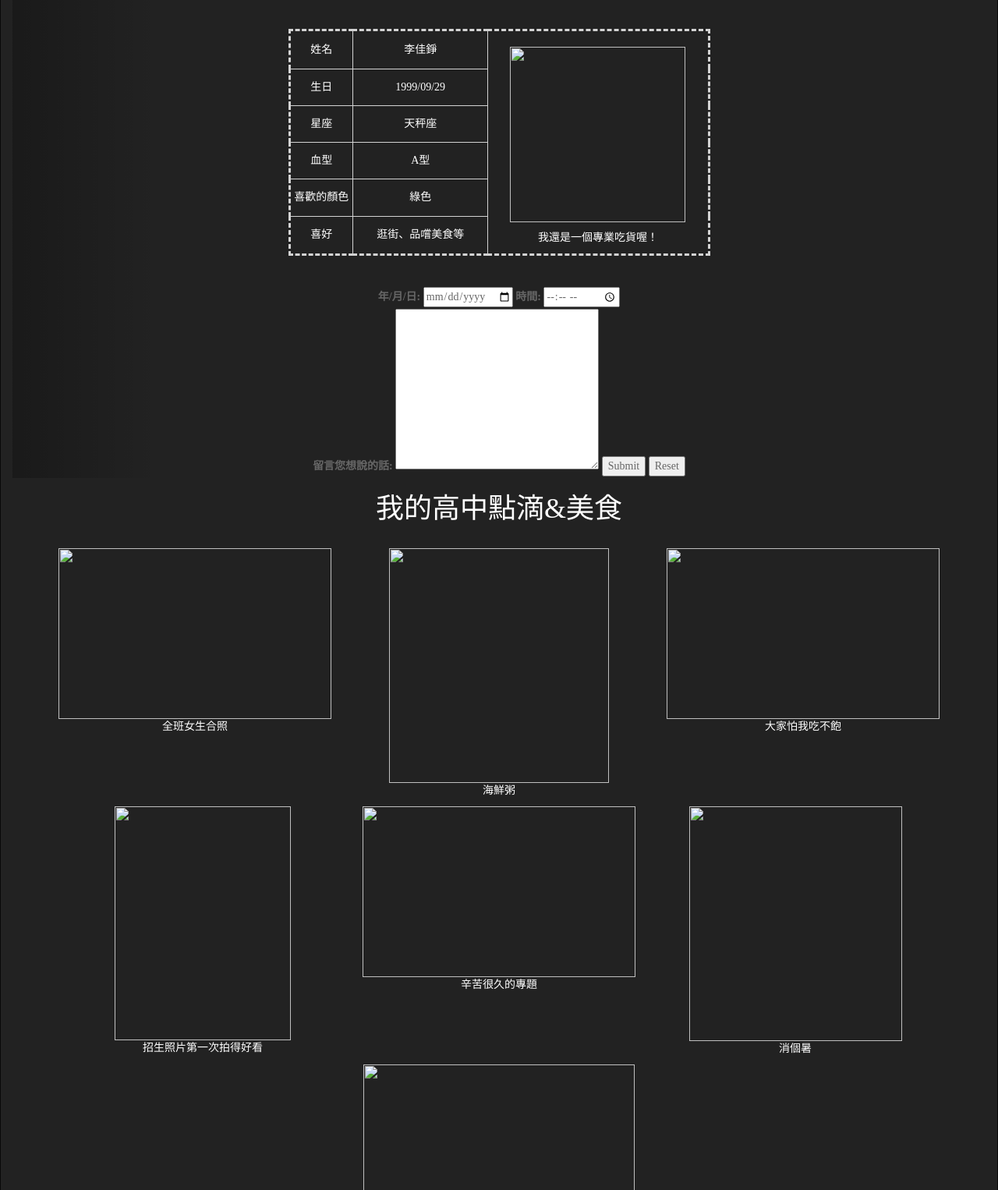
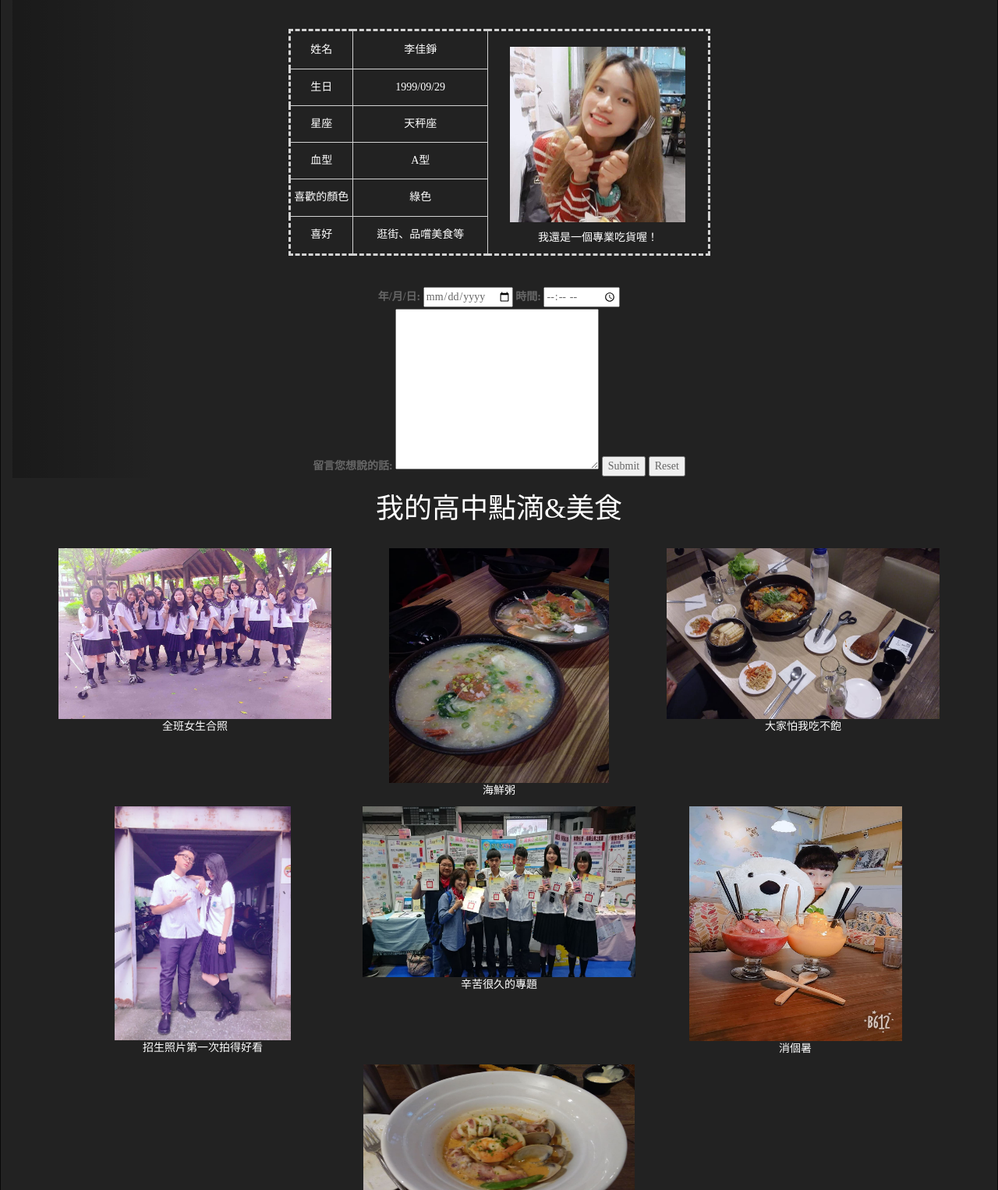
Before and after one commit to judy1999/B10756020.github.io, a plain HTML site: page page1.html in a window 1280 px wide. Shown: the part 74-1600 px from the top of the page at 78% size. Drawn offline with nearby package versions, Linux system fonts and the light colour scheme.

Commit message:
Add files via upload

```diff
--- a/page1.html
+++ b/page1.html
@@ -97,7 +97,7 @@
     <td width="72">姓名</td>
     <td width="153" >李佳錚</td>
    <td width="250" rowspan="6"><center>
-     <p><br><img src="image/62371839_465426964028773_4323487197400399872_n.jpg" width="225" height="225"></p>
+     <p><br><img src="./62371839_465426964028773_4323487197400399872_n.jpg" width="225" height="225"></p>
      <p>我還是一個專業吃貨喔！ </p>
    </center></td>
   </tr>
@@ -151,28 +151,28 @@
 
 <div class="container text-center"><h1>我的高中點滴&amp;美食</h1><br>
   <div class="row">
-    <div class="col-sm-4"><img src="image/62522540_440798649834561_4457116824118493184_n.jpg" width="350" height="219">
+    <div class="col-sm-4"><img src="./62522540_440798649834561_4457116824118493184_n.jpg" width="350" height="219">
       <p>全班女生合照</p>
     </div>
-    <div class="col-sm-4"><img src="image/62418151_1168465840006785_8392832366623588352_n.jpg" width="282" height="301">
+    <div class="col-sm-4"><img src="./62418151_1168465840006785_8392832366623588352_n.jpg" width="282" height="301">
       <p>海鮮粥</p>
     </div>
-    <div class="col-sm-4"><img src="image/64311744_449301169183770_3219977788295479296_n.jpg" width="350" height="219">
+    <div class="col-sm-4"><img src="./64311744_449301169183770_3219977788295479296_n.jpg" width="350" height="219">
       <p>大家怕我吃不飽</p>
     </div>
   </div>
-   <div class="col-sm-4"><img src="image/62233067_1128203320636663_7716832448700481536_n.jpg" width="226" height="300">
+   <div class="col-sm-4"><img src="./62233067_1128203320636663_7716832448700481536_n.jpg" width="226" height="300">
       <p>招生照片第一次拍得好看</p>
     </div>
-    <div class="col-sm-4"><img src="image/62365933_446079745941851_9195138841701253120_n.jpg" width="350" height="219">
+    <div class="col-sm-4"><img src="./62365933_446079745941851_9195138841701253120_n.jpg" width="350" height="219">
       <p>辛苦很久的專題</p>
     </div>
-  <div class="col-sm-4"><img src="image/64210110_464844984324630_1333262813384146944_n.jpg" width="273" height="301">
+  <div class="col-sm-4"><img src="./64210110_464844984324630_1333262813384146944_n.jpg" width="273" height="301">
     <p>消個暑</p>
     </div>
    <div class="col-sm-4">
     </div>
-     <div class="col-sm-4"><img src="image/62370907_2081898032116999_8649381466272169984_n.jpg" width="348" height="200">
+     <div class="col-sm-4"><img src="./62370907_2081898032116999_8649381466272169984_n.jpg" width="348" height="200">
     <p>忘了叫什麼來這的，但超好吃，可是吃不飽…</p>
     </div>
   </div>
```
Also changed, not shown: index.html (+2 -2 lines), page2.html (+1 -1 lines), page3.html (+5 -6 lines).
